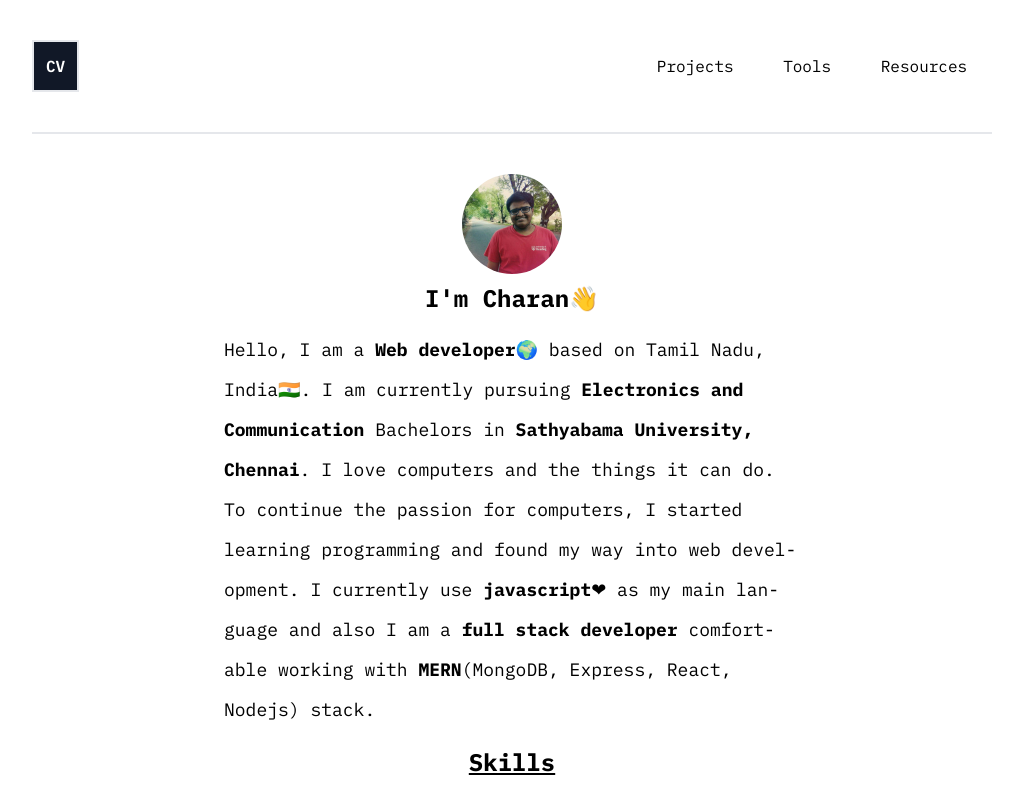
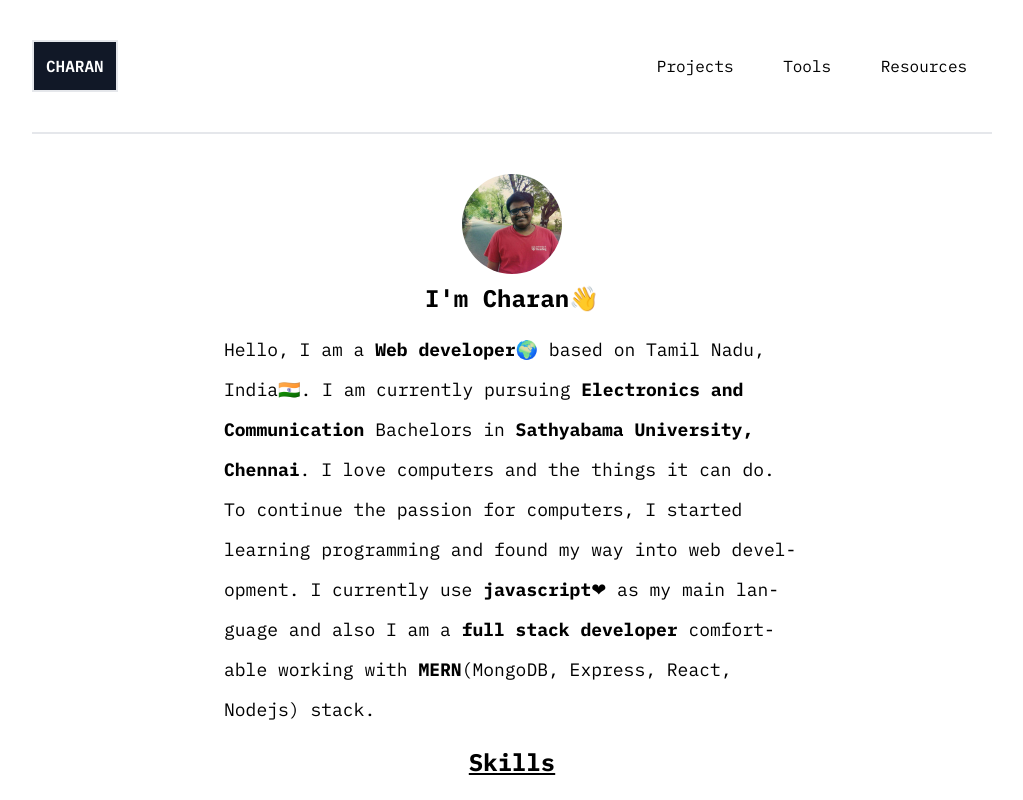
Before and after one commit to charan1973/portfolio-new, a Next.js app: page / in a window 1280 px wide. Shown: the top 800 px of the page, without its empty margins (128-1151 px from the left). Built offline with nearby package versions, Linux system fonts and the light colour scheme.

Commit message:
chore: changed navbar title

```diff
--- a/components/navbar/navbar.component.jsx
+++ b/components/navbar/navbar.component.jsx
@@ -9,7 +9,7 @@ const Navbar = () => {
     <div className="grid-cols-2 lg:flex justify-between items-center py-5 lg:py-10 px-3 lg:px-0 border border-t-0 border-r-0 border-l-0 border-b-2 max-w-full">
       <div className="w-full flex justify-between">
       <NavbarButton href="/" className="font-semibold border-2">
-        CV
+        CHARAN
       </NavbarButton>
       <button
         className="lg:hidden focus:outline-none text-2xl"
--- a/pages/tools.js
+++ b/pages/tools.js
@@ -1,7 +1,12 @@
 import {tools} from "../data/tools.data"
+import Head from "next/head"
 
 const Tools = () => {
   return (
+    <>
+    <Head>
+        <title>Charan | Tools</title>
+    </Head>
     <div>
     <h2 className="font-bold text-center text-xl mb-4">Tools</h2>
       {tools.map((tool) => (
@@ -15,6 +20,7 @@ const Tools = () => {
         </div>
       ))}
     </div>
+    </>
   );
 };
 
```
